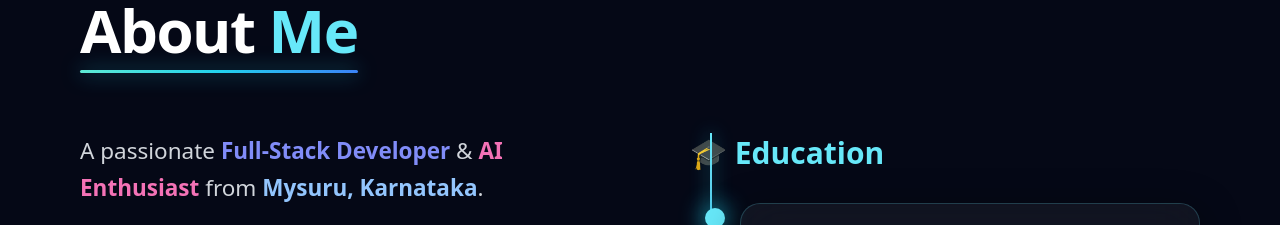
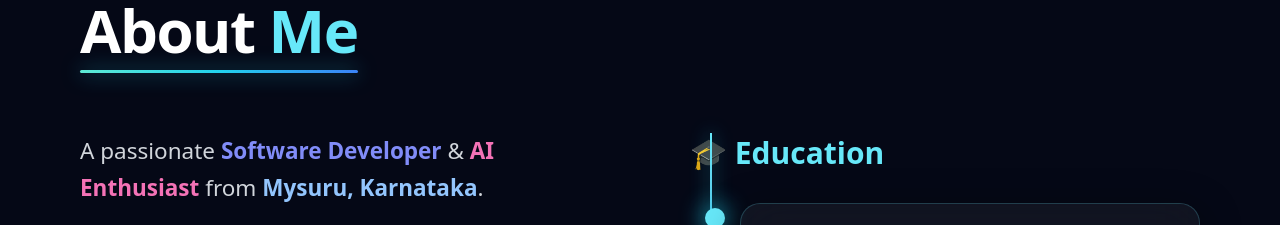
Before and after one commit to Ravi8855/ravi_portfolio, a React (Vite) app in the folder frontend/: page / in a window 1280 px wide. Shown: the part 940-1165 px from the top of the page. Built offline with nearby package versions, Linux system fonts and the light colour scheme; no server answers.

Commit message:
Updated About section and removed vercel config

```diff
--- a/frontend/src/components/About.jsx
+++ b/frontend/src/components/About.jsx
@@ -43,7 +43,7 @@ export default function About() {
             <p className="text-lg leading-relaxed text-gray-300">
               A passionate{" "}
               <span className="text-indigo-400 font-semibold">
-                Full-Stack Developer
+                Software Developer
               </span>{" "}
               &amp;
               <span className="text-pink-400 font-semibold"> AI Enthusiast</span>{" "}
```
